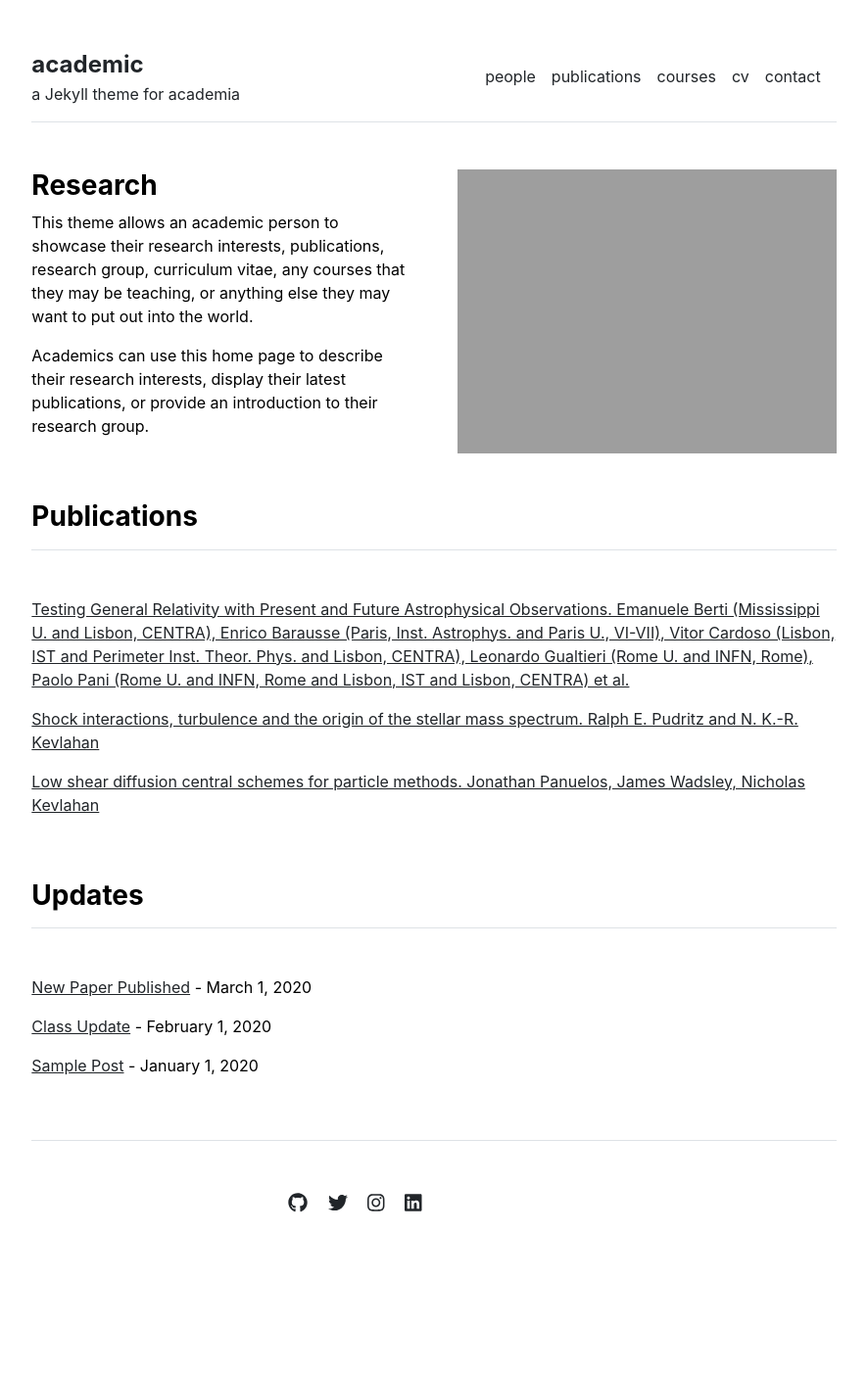
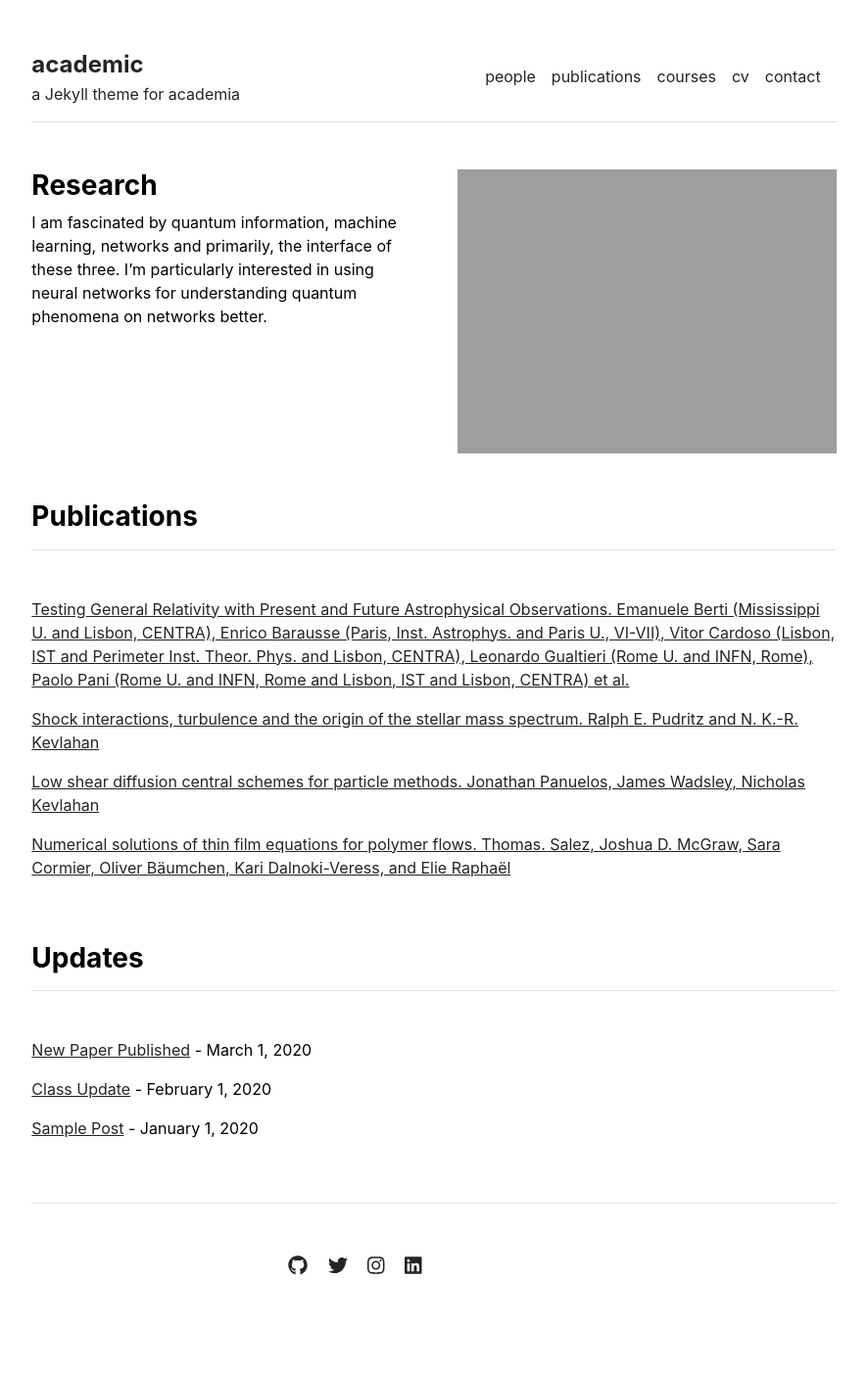
Before and after one commit to tkrivachy/tkrivachy.github.io, a Jekyll site: the page built from index.md, in a window 1280 px wide. Shown: the whole page at 98% size, without its empty margins (197-1082 px from the left). Built offline with Jekyll 4.4.1, drawn with Linux system fonts in a browser that asks for light colours; before the commit the page ends 1339 px from its top, so only the background shows below that.

Commit message:
Update index.md

```diff
--- a/index.md
+++ b/index.md
@@ -1,8 +1,6 @@
 ---
 layout: home
-title: "Home"
+title: "Tamás Kriváchy's academic website"
 ---
 
-This theme allows an academic person to showcase their research interests, publications, research group, curriculum vitae, any courses that they may be teaching, or anything else they may want to put out into the world.
-
-Academics can use this home page to describe their research interests, display their latest publications, or provide an introduction to their research group.
+I am fascinated by quantum information, machine learning, networks and primarily, the interface of these three. I'm particularly interested in using neural networks for understanding quantum phenomena on networks better.
```
